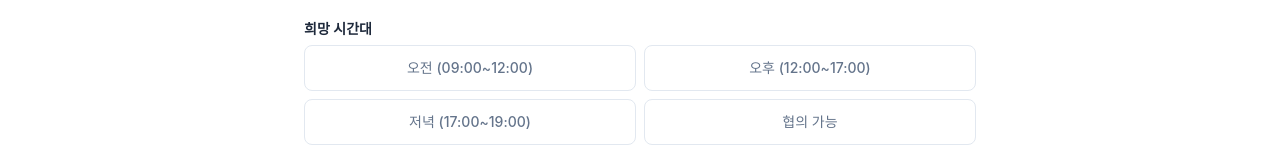
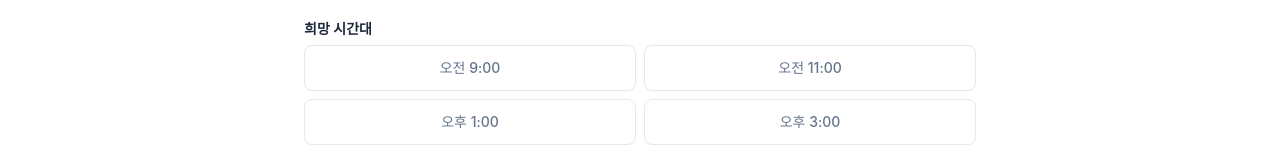
Before and after one commit to gianthee-Lee/clean-air-web, a Next.js app: page /reservation in a window 1280 px wide. Shown: the part 746-897 px from the top of the page. Built offline with nearby package versions, Linux system fonts and the light colour scheme; no server answers; the database is empty; a web font is replaced by a local one.

Commit message:
Update reservation time slots

```diff
--- a/src/data/siteData.js
+++ b/src/data/siteData.js
@@ -204,8 +204,10 @@ export const AIRCON_TYPES = [
 ];
 
 export const TIME_SLOTS = [
-  "오전 (09:00~12:00)",
-  "오후 (12:00~17:00)",
-  "저녁 (17:00~19:00)",
-  "협의 가능",
+  "오전 9:00",
+  "오전 11:00",
+  "오후 1:00",
+  "오후 3:00",
+  "오후 5:00",
+  "오후 8:00",
 ];
```
